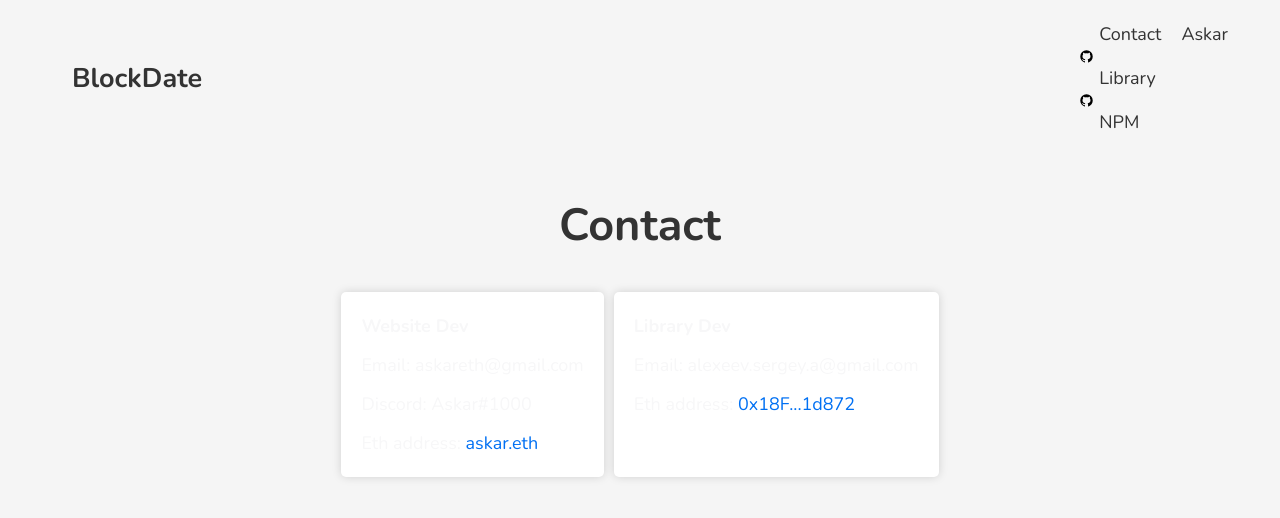
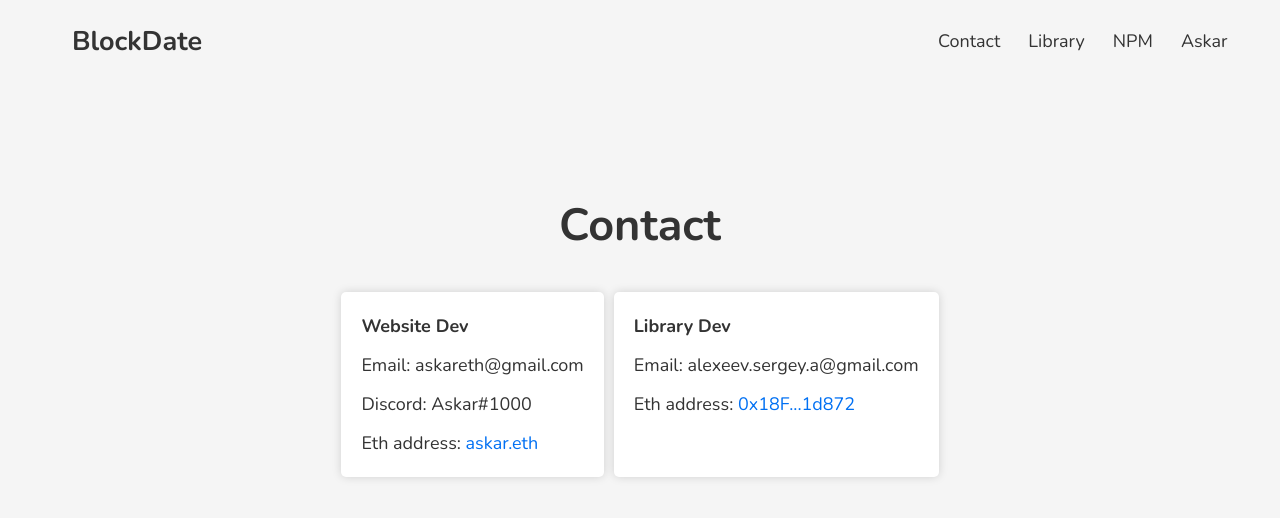
Before and after one commit to 0xAskar/blockdate, a Next.js app: page /contact in a window 1280 px wide. Shown: the top 518 px of the page. Built offline with nearby package versions, Linux system fonts and the light colour scheme.

Commit message:
fixed some style stuff

```diff
--- a/components/Navbar.js
+++ b/components/Navbar.js
@@ -25,10 +25,11 @@
 
 const NavLinks = styled.div`
   a {
-    margin-left: 20px;
+    margin-left: 10px;
     color: #333;
     text-decoration: none;
-
+    display: flex;
+    flex-direction: row;
     &:hover {
       color: #666;
     }
@@ -40,13 +41,12 @@
     <Nav>
       <a className = {Styles.title} href="/">BlockDate</a>
       <NavLinks>
-        <a href="/contact">Contact</a>
-
-        <a target="_blank" href = "https://github.com/0xAskar">Askar </a>
-        <Image src={Github} width={15} height={15}/>
-        <a target="_blank" href="https://github.com/monosux/ethereum-block-by-date"> Library </a>
-        <Image src={Github} width={15} height={15}/>
-        <a target="_blank" href="https://www.npmjs.com/package/ethereum-block-by-date">NPM</a>
+        <div style={{ display: 'flex', flexDirection: 'row', gap: '1rem', width: '300px' }}>
+          <a href="/contact">Contact</a>
+          <a target="_blank" href="https://github.com/monosux/ethereum-block-by-date"> Library </a>
+          <a target="_blank" href="https://www.npmjs.com/package/ethereum-block-by-date">NPM</a>
+          <a target="_blank" href = "https://github.com/0xAskar">Askar </a>
+        </div>
       </NavLinks>
     </Nav>
   );
--- a/styles/Contact.module.css
+++ b/styles/Contact.module.css
@@ -1,6 +1,8 @@
 .contactcards {
     display: flex;
     gap: 0px 10px;
+    color: #333;
+
 }
 
 .contactcard {
@@ -15,13 +17,16 @@
   justify-content: left;
   align-items: left;
   gap: 10px;
+  color: #333;
 }
 
 .info {
     text-align: left;
+    color: #333;
 }
 
 .infoTitle {
     text-align: left;
     font-weight: bold;
+    color: #333;
 }
```
